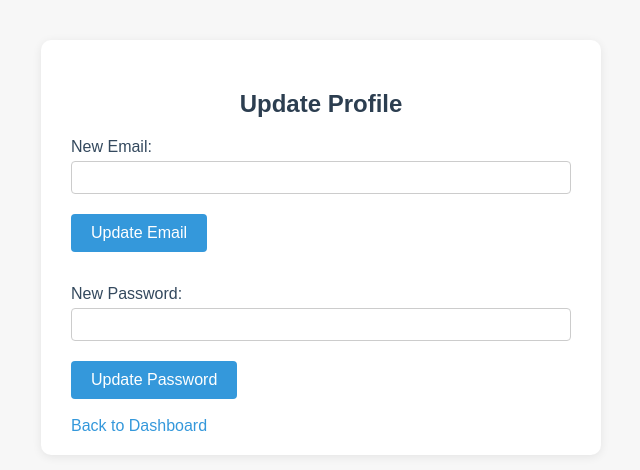
After one commit to Sanyam2003/FinalProject, a Spring Boot app: page /profile in a window 1280 px wide. The commit adds this page. Shown: the top 470 px of the page, without its empty margins (319-959 px from the left). Run offline with Spring Boot 4, Linux system fonts and the light colour scheme; the visitor is signed in with stand-in values (Sample User, id 1); some of the project's set-up classes (security, data sources, template engines, error pages and the like) are left out, and stand-ins take their place.

Commit message:
Frontend works with all functionalities, 1. Register 2. Login 3. Add 4. View 5. Edit 6. Delete 7 Modify user email,passowrd 8. Logout

```diff
--- /dev/null
+++ b/home-utilities-tracker/src/main/java/com/tracker/controller/ProfileController.java
@@ -0,0 +1,37 @@
+package com.tracker.controller;
+
+import com.tracker.model.User;
+import com.tracker.service.UserService;
+import org.springframework.beans.factory.annotation.Autowired;
+import org.springframework.stereotype.Controller;
+import org.springframework.web.bind.annotation.*;
+
+import java.security.Principal;
+
+@Controller
+public class ProfileController {
+
+    @Autowired
+    private UserService userService;
+
+    @GetMapping("/profile")
+    public String showProfilePage() {
+        return "profile";
+    }
+
+    @PostMapping("/profile/update-email")
+    public String updateEmail(@RequestParam("newEmail") String newEmail, Principal principal) {
+        String currentEmail = principal.getName();
+        User user = userService.findByEmail(currentEmail);
+        userService.updateEmail(user.getId(), newEmail);
+        return "redirect:/logout"; // force re-login after email change
+    }
+
+    @PostMapping("/profile/update-password")
+    public String updatePassword(@RequestParam("newPassword") String newPassword, Principal principal) {
+        String currentEmail = principal.getName();
+        User user = userService.findByEmail(currentEmail);
+        userService.updatePassword(user.getId(), newPassword);
+        return "redirect:/logout"; // force re-login after password change
+    }
+}
--- a/home-utilities-tracker/src/main/resources/templates/dashboard.html
+++ b/home-utilities-tracker/src/main/resources/templates/dashboard.html
@@ -11,6 +11,8 @@
     <li><a th:href="@{/report}">View Data (Usage Report)</a></li>
 </ul>
 
+<a href="/profile">Update Profile</a>
+
 <form th:action="@{/logout}" method="post" style="margin-top:20px;">
     <button type="submit" style="background:none;border:1px solid #007bff;color:#007bff;cursor:pointer;text-decoration:underline;padding:8px 16px;border-radius:4px;">Logout</button>
 </form>
--- /dev/null
+++ b/home-utilities-tracker/src/main/resources/templates/profile.html
@@ -0,0 +1,29 @@
+<!DOCTYPE html>
+<html xmlns:th="http://www.thymeleaf.org">
+<head>
+    <title>User Profile</title>
+    <link rel="stylesheet" href="/static/style.css">
+</head>
+<body>
+<div class="container">
+    <h2>Update Profile</h2>
+
+    <form th:action="@{/profile/update-email}" method="post">
+        <label>New Email:</label>
+        <input type="email" name="newEmail" required>
+        <button type="submit">Update Email</button>
+    </form>
+
+    <br/>
+
+    <form th:action="@{/profile/update-password}" method="post">
+        <label>New Password:</label>
+        <input type="password" name="newPassword" required>
+        <button type="submit">Update Password</button>
+    </form>
+
+    <br/>
+    <a href="/">Back to Dashboard</a>
+</div>
+</body>
+</html>
```
